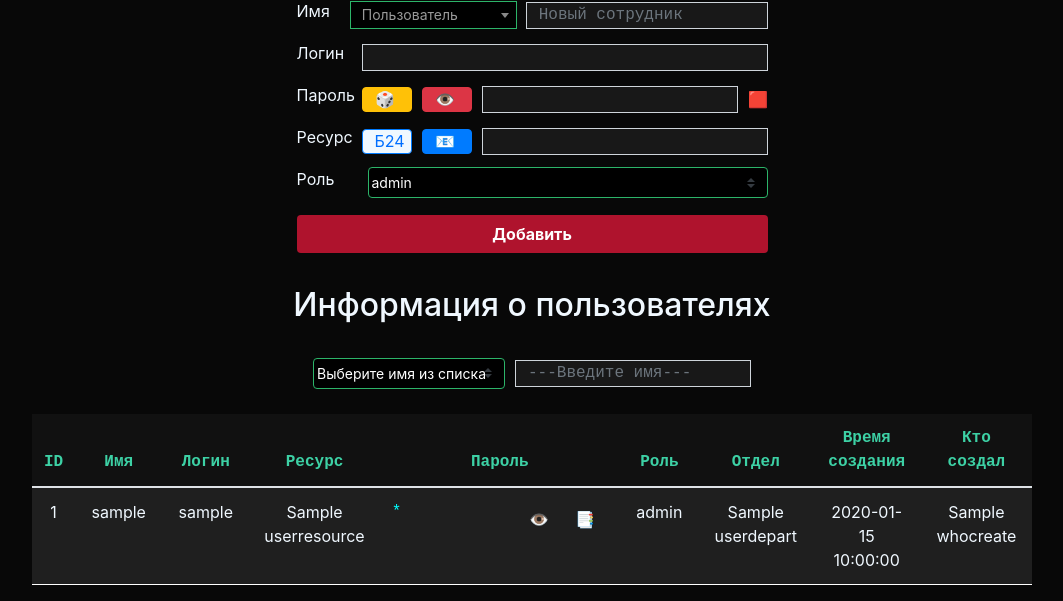
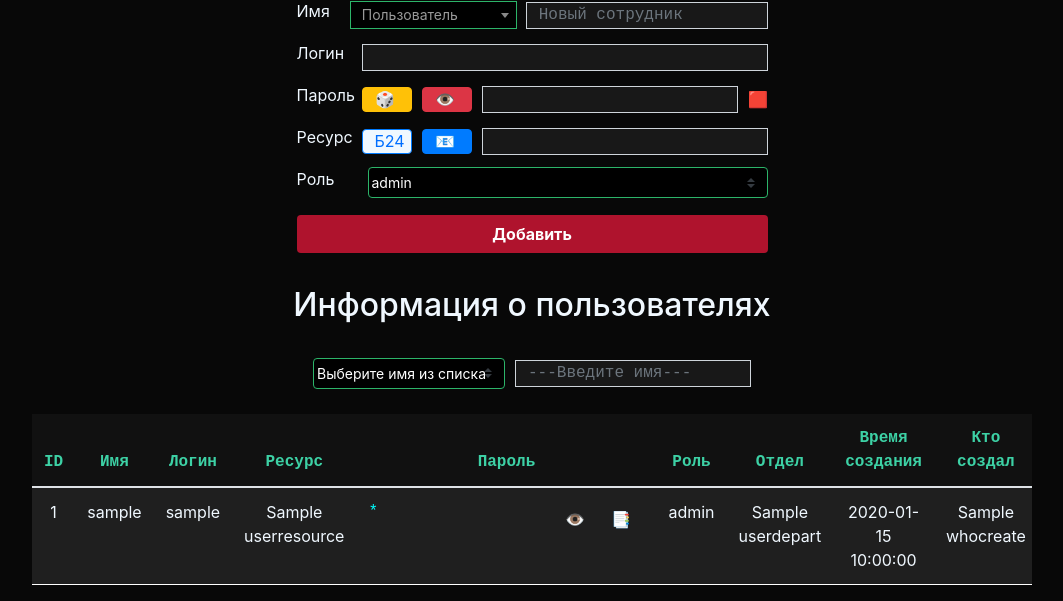
Before and after one commit to sikariored/enigma_project_FLASK, a Flask app: template templates/profiles/it_admin_profile.html in a window 1280 px wide. Shown: the part 262-863 px from the top of the page, without its empty margins (108-1171 px from the left). Run offline with Flask 3, Linux system fonts and the light colour scheme; the template is opened without the code that fills it: most values are stand-ins (such as "Sample title", 1, 10 or a date in 2020); some libraries are stand-ins or nearby versions.

Commit message:
td width to 300px

```diff
--- a/static/css/style.css
+++ b/static/css/style.css
@@ -107,10 +107,11 @@ table tr {
 }
 .table td, .table th{
     border-top: 0;
+
 }
 table tbody td,table tbody th {
     text-align: center;
-    width: 240px;
+    width: 300px;
 }
 
 #table-userid {
```
